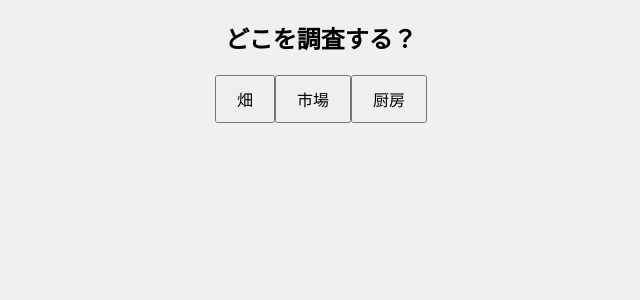
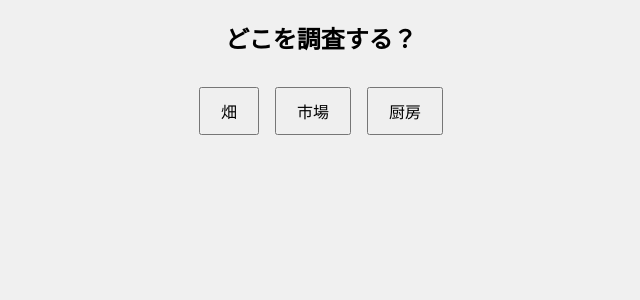
Before and after one commit to n-kaimori/tomato-adv-game, a React (Vite) app: page / in a window 1280 px wide. Both pictures are taken after a click on the button "ゲームスタート". Shown: the top 300 px of the page, without its empty margins (319-959 px from the left). Built offline with nearby package versions, Linux system fonts and the light colour scheme.

Commit message:
Update style.css

```diff
--- a/src/style.css
+++ b/src/style.css
@@ -43,3 +43,20 @@ button {
 .choice-screen button {
   margin: 0.5em;
 }
+
+/* MapScreen ーーーーーーーーーーーーーーーー*/
+.map-screen {
+  text-align: center;
+}
+
+.map-screen h2 {
+  margin-bottom: 1em;
+}
+
+.map-screen button {
+  margin: 0.5em;
+}
+
+.map-screen .choice-button {
+  margin-top: 2em;
+}
```
